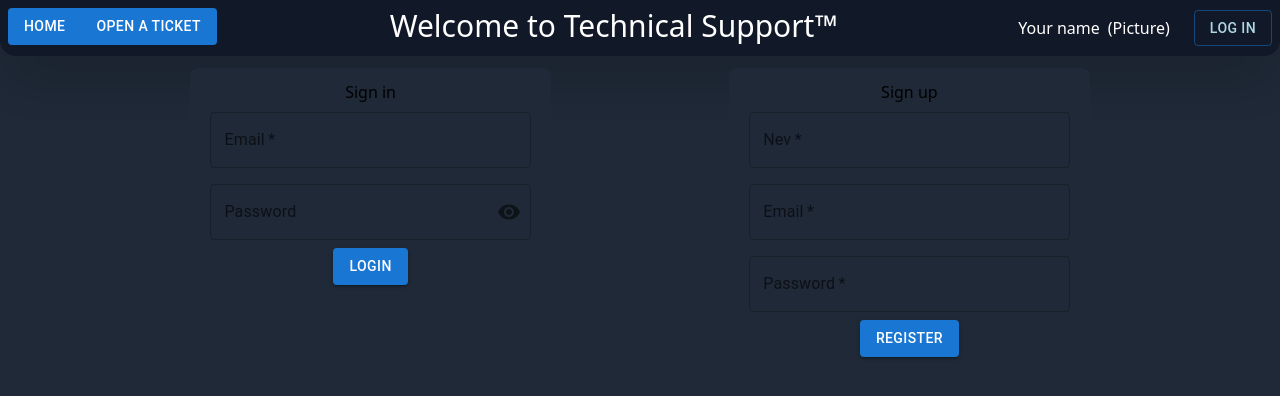
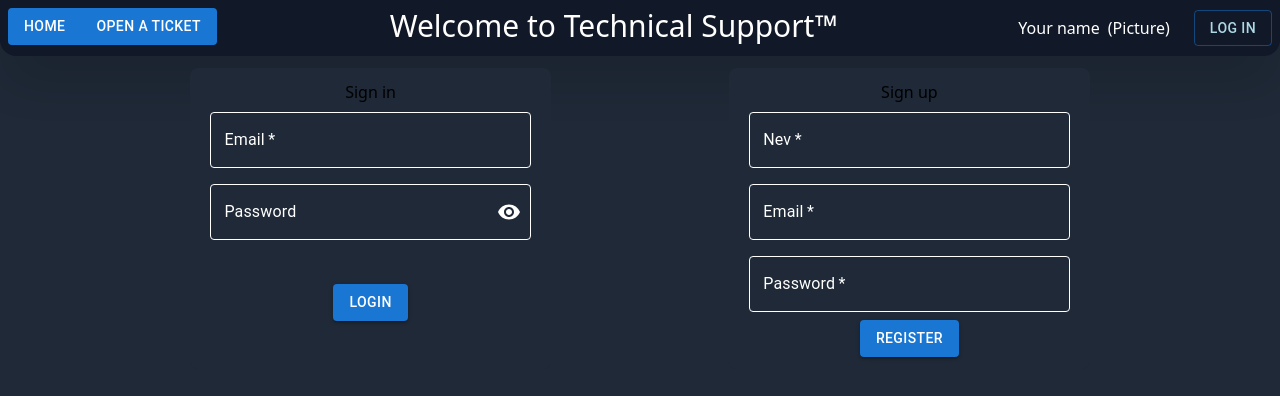
Before and after one commit to balhun/techsupport, a React (Vite) app: page /login in a window 1280 px wide. Shown: the top 396 px of the page. Built offline with nearby package versions, Linux system fonts and the light colour scheme.

Commit message:
White Login

```diff
--- a/src/pages/Login.jsx
+++ b/src/pages/Login.jsx
@@ -26,25 +26,56 @@ export default function Login(){
                 <h1>Sign in</h1>
                 <div className=" content-center">
                         <TextField
-                            sx={{ m: 1, width: '35ch' }}
+                            sx={{ m: 1, width: '35ch',
+                                '& .MuiOutlinedInput-root': {
+                                  '& fieldset': {
+                                    borderColor: 'white', // White outline
+                                  },
+                                  '&.Mui-focused fieldset': {
+                                    borderColor: 'white', // White outline when focused
+                                  },
+                                },
+                                '& .MuiInputBase-input': {
+                                  color: 'white', // White text color
+                                },
+                                '& .MuiInputLabel-root': {
+                                  color: 'white', // White label color
+                                }
+                               }}
                             required
                             label="Email"
                         />
                 </div>
                 <div className="content-center">
-                    <FormControl sx={{ m: 1, width: '35ch' }} variant="outlined">
+                    <FormControl sx={{ m: 1, width: '35ch',
+                                '& .MuiOutlinedInput-root': {
+                                  '& fieldset': {
+                                    borderColor: 'white', // White outline
+                                  },
+                                  '&.Mui-focused fieldset': {
+                                    borderColor: 'white', // White outline when focused
+                                  },
+                                },
+                                '& .MuiInputBase-input': {
+                                  color: 'white', // White text color
+                                },
+                                '& .MuiInputLabel-root': {
+                                  color: 'white', // White label color
+                                } }} variant="outlined">
                         <InputLabel htmlFor="outlined-adornment-password">Password</InputLabel>
                             <OutlinedInput
                             id="outlined-adornment-password"
                             type={showPassword ? 'text' : 'password'}
                             endAdornment={
-                                <InputAdornment position="end">
+                                <InputAdornment position="end" >
                                     <IconButton
+                                        sx={{ color: 'white' }}
                                         aria-label={showPassword ? 'hide the password' : 'display the password'}
                                         onClick={handleClickShowPassword}
                                         onMouseDown={handleMouseDownPassword}
                                         onMouseUp={handleMouseUpPassword}
                                         edge="end"
+
                                     >
                                         {showPassword ? <VisibilityOff /> : <Visibility />}
                                     </IconButton>
@@ -54,33 +85,75 @@ export default function Login(){
                             />
                         </FormControl>
                     </div>
-                        <Link to="/profile"><Button variant="contained">Login</Button></Link>
+                        <Link className="w-fit m-auto" to="/profile"><Button variant="contained">Login</Button></Link>
 
             </div>
             <div className="rounded-lg bg-gray-800 flex flex-col p-3  m-0 w-fit">
                 <h1>Sign up</h1>
                 <div className=" content-center">
                         <TextField
-                            sx={{ m: 1, width: '35ch' }}
+                            sx={{ m: 1, width: '35ch',
+                                '& .MuiOutlinedInput-root': {
+                                  '& fieldset': {
+                                    borderColor: 'white', // White outline
+                                  },
+                                  '&.Mui-focused fieldset': {
+                                    borderColor: 'white', // White outline when focused
+                                  },
+                                },
+                                '& .MuiInputBase-input': {
+                                  color: 'white', // White text color
+                                },
+                                '& .MuiInputLabel-root': {
+                                  color: 'white', // White label color
+                                } }}
                             required
                             label="Nev"
                         />
                 </div>
                 <div className=" content-center">
                         <TextField
-                            sx={{ m: 1, width: '35ch' }}
+                            sx={{ m: 1, width: '35ch',
+                                '& .MuiOutlinedInput-root': {
+                                  '& fieldset': {
+                                    borderColor: 'white', // White outline
+                                  },
+                                  '&.Mui-focused fieldset': {
+                                    borderColor: 'white', // White outline when focused
+                                  },
+                                },
+                                '& .MuiInputBase-input': {
+                                  color: 'white', // White text color
+                                },
+                                '& .MuiInputLabel-root': {
+                                  color: 'white', // White label color
+                                } }}
                             required
                             label="Email"
                         />
                 </div>
                 <div className=" content-center">
                         <TextField
-                            sx={{ m: 1, width: '35ch' }}
+                            sx={{ m: 1, width: '35ch',
+                                '& .MuiOutlinedInput-root': {
+                                  '& fieldset': {
+                                    borderColor: 'white', // White outline
+                                  },
+                                  '&.Mui-focused fieldset': {
+                                    borderColor: 'white', // White outline when focused
+                                  },
+                                },
+                                '& .MuiInputBase-input': {
+                                  color: 'white', // White text color
+                                },
+                                '& .MuiInputLabel-root': {
+                                  color: 'white', // White label color
+                                } }}
                             required
                             label="Password"
                         />
                 </div>
-                <Link to="/profile"><Button variant="contained">Register</Button></Link>
+                <Link className="w-fit m-auto" to="/profile"><Button variant="contained">Register</Button></Link>
             </div>
         </div>
     )
```
